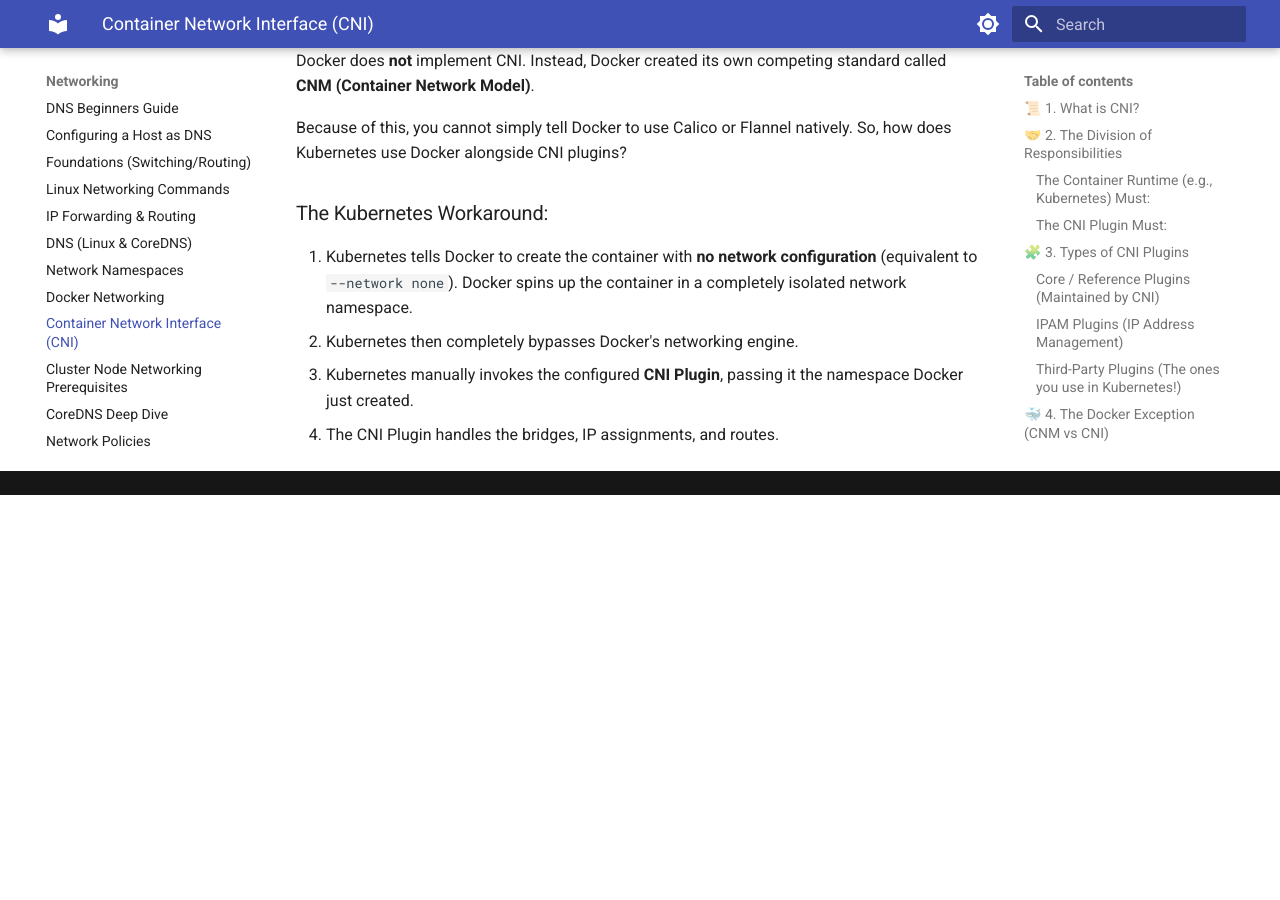
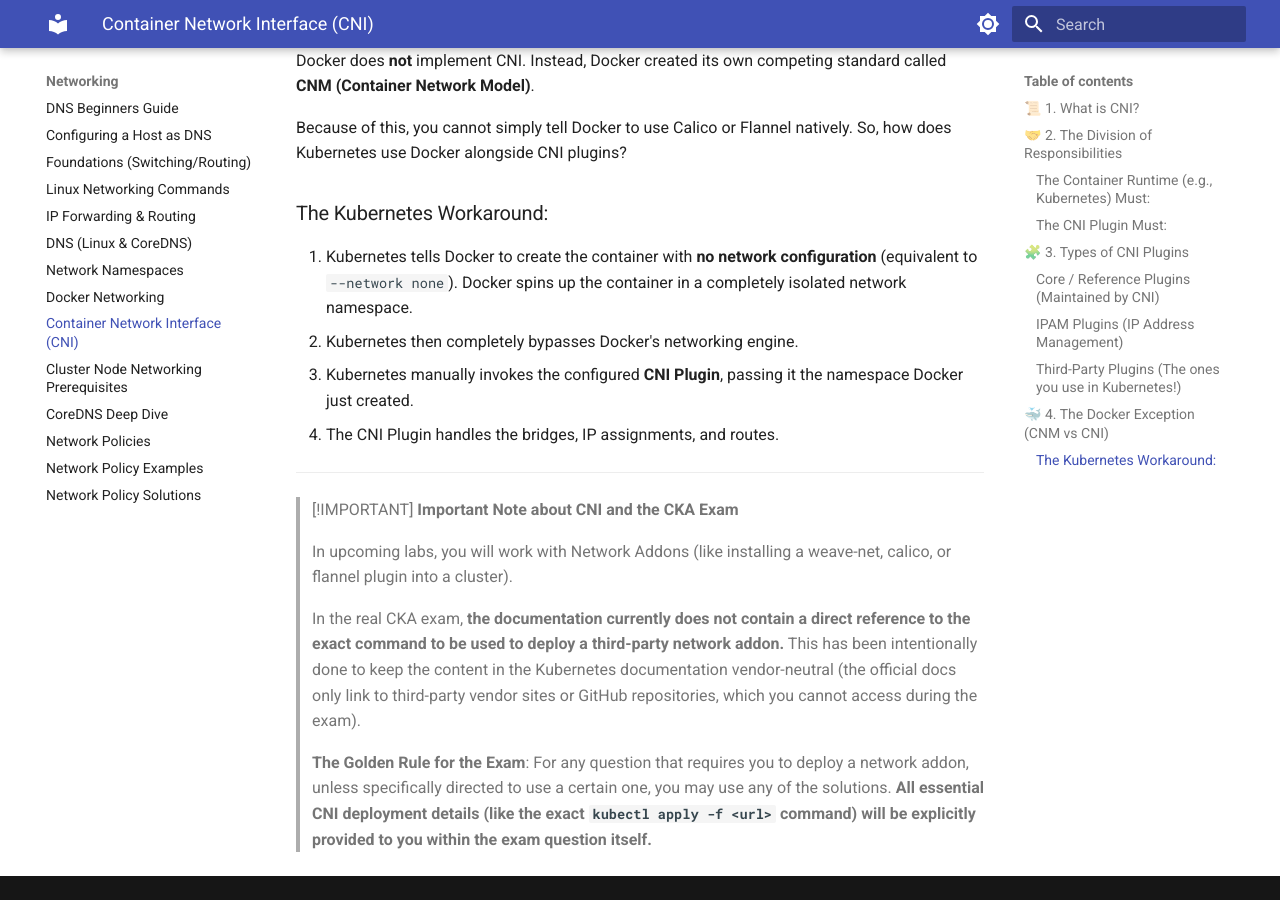
Before and after one commit to kvcenation5/cka-study-guide, an MkDocs documentation site: the page built from docs/networking/cni-intro.md, in a window 1280 px wide and 900 px high, scrolled down 2105 px. Built offline with MkDocs 1.6.1 and Material for MkDocs 9.7.7, drawn with Linux system fonts in a browser that asks for light colours; before the commit the page ends 2600 px from its top, so only the background shows below that.

Commit message:
Add important CKA exam note about CNI deployment

```diff
--- a/docs/networking/cni-intro.md
+++ b/docs/networking/cni-intro.md
@@ -67,3 +67,14 @@
 2.  Kubernetes then completely bypasses Docker's networking engine.
 3.  Kubernetes manually invokes the configured **CNI Plugin**, passing it the namespace Docker just created.
 4.  The CNI Plugin handles the bridges, IP assignments, and routes.
+
+---
+
+> [!IMPORTANT]
+> **Important Note about CNI and the CKA Exam**
+>
+> In upcoming labs, you will work with Network Addons (like installing a weave-net, calico, or flannel plugin into a cluster).
+>
+> In the real CKA exam, **the documentation currently does not contain a direct reference to the exact command to be used to deploy a third-party network addon.** This has been intentionally done to keep the content in the Kubernetes documentation vendor-neutral (the official docs only link to third-party vendor sites or GitHub repositories, which you cannot access during the exam).
+>
+> **The Golden Rule for the Exam**: For any question that requires you to deploy a network addon, unless specifically directed to use a certain one, you may use any of the solutions. **All essential CNI deployment details (like the exact `kubectl apply -f <url>` command) will be explicitly provided to you within the exam question itself.**
```
